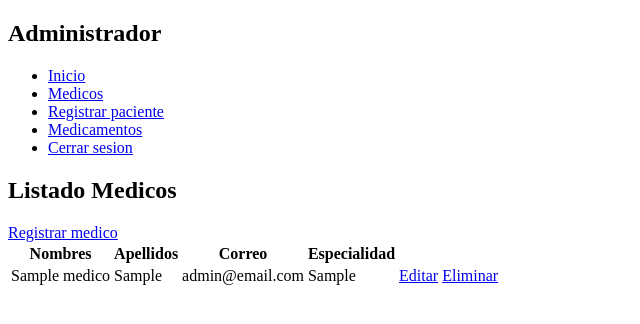
After one commit to fmontalvoo/receta_electronica, a Flask app: page /lista_medicos in a window 1280 px wide. The commit adds this page. Shown: the top 324 px of the page, without its empty margins (0-640 px from the left). Run offline with Flask 2, Linux system fonts and the light colour scheme; a user stored in the database is signed in; data comes from the database, SQL or seed files in the repository; tables that the repository leaves empty hold one stand-in row (values such as "Sample post").

Commit message:
Se completa el C.R.U.D de medicos.

```diff
--- a/acceso_datos/medico_dao.py
+++ b/acceso_datos/medico_dao.py
@@ -2,10 +2,9 @@ from .conexion_db import obtener_conexion
 
 from modelos.medico import *
 
-conexion = obtener_conexion()
-
 
 def registrar_medico(medico):
+    conexion = obtener_conexion()
     with conexion:
         with conexion.cursor() as cursor:
             sql = "INSERT INTO usuario (correo, clave, rol) values(%s, %s, %s)"
@@ -23,3 +22,53 @@ def registrar_medico(medico):
             cursor.execute(sql, (codigo, medico.nombres,
                            medico.apellidos, medico.especialidad))
             conexion.commit()
+
+
+def recuperar_medico(codigo):
+    conexion = obtener_conexion()
+    with conexion .cursor() as cursor:
+        sql = "SELECT m.codigo, nombres, apellidos, correo, clave, especialidad FROM usuario u, medico m WHERE m.codigo_usuario=u.codigo AND m.codigo=%s"
+        cursor.execute(sql, (codigo))
+        result = cursor.fetchone()
+        if result != None:
+            return Medico(result['codigo'], result['nombres'], result['apellidos'],
+                          result['correo'], result['especialidad'], result['clave'])
+
+        return None
+
+
+def editar_medico(medico):
+    conexion = obtener_conexion()
+    with conexion:
+        with conexion.cursor() as cursor:
+            sql = "UPDATE usuario u, medico m SET u.correo=%s, u.clave=%s, m.nombres=%s, m.apellidos=%s, m.especialidad=%s WHERE m.codigo_usuario=u.codigo AND m.codigo=%s"
+            cursor.execute(sql, (medico.correo, medico.clave, medico.nombres,
+                           medico.apellidos, medico.especialidad, medico.codigo))
+            conexion.commit()
+
+
+def eliminar_medico(codigo):
+    conexion = obtener_conexion()
+    with conexion.cursor() as cursor:
+        sql = "DELETE u, m FROM usuario u, medico m WHERE m.codigo_usuario=u.codigo AND m.codigo=%s"
+        cursor.execute(sql, (codigo))
+        conexion.commit()
+
+
+def recuperar_medicos():
+    conexion = obtener_conexion()
+    with conexion .cursor() as cursor:
+        sql = "SELECT m.codigo, nombres, apellidos, correo, clave, especialidad FROM usuario u, medico m WHERE m.codigo_usuario=u.codigo"
+        cursor.execute(sql)
+        result = cursor.fetchall()
+        if result != None:
+            medicos = []
+            for fila in result:
+                print(fila)
+                medico = Medico(fila['codigo'], fila['nombres'], fila['apellidos'],
+                                fila['correo'], fila['especialidad'], fila['clave'])
+                medicos.append(medico)
+
+            return medicos
+
+        return None
--- a/app.py
+++ b/app.py
@@ -70,7 +70,59 @@ def registrar_medico():
         clave = data['clave']
         controlador.registrar_medico(
             nombres, apellidos, correo, especialidad, clave)
+        return redirect(url_for('lista_medicos'))
+
     return render_template('usuario/medico/crear.html')
+
+
+@app.route('/lista_medicos')
+def lista_medicos():
+    usuario = recuperar_usuario()
+    if usuario == None:
+        return redirect(url_for('login'))
+    if usuario.rol != 'Administrador':
+        return redirect(url_for('index'))
+
+    medicos = controlador.recuperar_medicos()
+
+    return render_template('usuario/medico/lista.html', data={'medicos': medicos})
+
+
+@app.route('/editar_medico/<int:codigo>', methods=['GET', 'POST'])
+def editar_medico(codigo):
+    usuario = recuperar_usuario()
+    if usuario == None:
+        return redirect(url_for('login'))
+    if usuario.rol != 'Administrador':
+        return redirect(url_for('index'))
+
+    if request.method == 'POST':
+        data = request.form
+        nombres = data['nombres']
+        apellidos = data['apellidos']
+        correo = data['correo']
+        especialidad = data['especialidad']
+        clave = data['clave']
+        controlador.editar_medico(codigo,
+                                  nombres, apellidos, correo, especialidad, clave)
+        return redirect(url_for('lista_medicos'))
+
+    medico = controlador.recuperar_medico(codigo)
+
+    return render_template('usuario/medico/editar.html', medico=medico)
+
+
+@app.route('/eliminar_medico/<int:codigo>')
+def eliminar_medico(codigo):
+    usuario = recuperar_usuario()
+    if usuario == None:
+        return redirect(url_for('login'))
+    if usuario.rol != 'Administrador':
+        return redirect(url_for('index'))
+
+    controlador.eliminar_medico(codigo)
+
+    return redirect(url_for('lista_medicos'))
 
     """C.R.U.D de Pacientes"""
 
@@ -127,7 +179,9 @@ def lista_medicamentos():
         return redirect(url_for('login'))
     if usuario.rol != 'Administrador' and usuario.rol != 'Medico':
         return redirect(url_for('index'))
+
     medicamentos = controlador.recuperar_medicamentos()
+
     return render_template('medicamentos/lista.html', data={'medicamentos': medicamentos})
 
 
@@ -149,13 +203,13 @@ def editar_medicamento(codigo):
         controlador.editar_medicamento(codigo,
                                        nombre, registro,
                                        fecha_elaboracion,
-                                       fecha_vencimiento
-                                       )
+                                       fecha_vencimiento)
         return redirect(url_for('lista_medicamentos'))
 
     medicamento = controlador.recuperar_medicamento(codigo)
 
     return render_template('medicamentos/editar.html', medicamento=medicamento)
+
 
 @app.route('/eliminar_medicamento/<int:codigo>')
 def eliminar_medicamento(codigo):
@@ -169,6 +223,7 @@ def eliminar_medicamento(codigo):
 
     return redirect(url_for('lista_medicamentos'))
 
+
 def recuperar_usuario():
     try:
         usuario = Usuario(
--- a/controlador.py
+++ b/controlador.py
@@ -13,12 +13,28 @@ def login(correo, clave):
 
 
 def registrar_medico(nombres, apellidos, correo, especialidad, clave):
-    medico = Medico(nombres, apellidos, correo, especialidad, clave)
+    medico = Medico(0, nombres, apellidos, correo, especialidad, clave)
     mdao.registrar_medico(medico)
 
 
+def recuperar_medico(codigo):
+    return mdao.recuperar_medico(codigo)
+
+
+def editar_medico(codigo, nombres, apellidos, correo, especialidad, clave):
+    medico = Medico(codigo, nombres, apellidos, correo, especialidad, clave)
+    mdao.editar_medico(medico)
+
+def eliminar_medico(codigo):
+    mdao.eliminar_medico(codigo)
+
+def recuperar_medicos():
+    return mdao.recuperar_medicos()
+
+
 def registrar_paciente(nombres, apellidos, correo, historial_clinico, clave):
-    paciente = Paciente(nombres, apellidos, correo, historial_clinico, clave)
+    paciente = Paciente(0, nombres, apellidos, correo,
+                        historial_clinico, clave)
     pdao.registrar_paciente(paciente)
 
 
@@ -39,7 +55,7 @@ def recuperar_medicamento(codigo):
 
 
 def eliminar_medicamento(codigo):
-    return medao.eliminar_medicamento(codigo)
+    medao.eliminar_medicamento(codigo)
 
 
 def recuperar_medicamentos():
--- a/static/js/main.js
+++ b/static/js/main.js
@@ -3,7 +3,7 @@ if(btnDelete) {
   const btnArray = Array.from(btnDelete);
   btnArray.forEach((btn) => {
     btn.addEventListener('click', (e) => {
-      if(!confirm('¿Esta seguro de elimiar el  medicamento?')){
+      if(!confirm('¿Esta seguro de elimiar el registro?')){
         e.preventDefault();
       }
     });
--- a/templates/components/nav.html
+++ b/templates/components/nav.html
@@ -6,7 +6,7 @@
         </li>
         {% if session['rol'] == 'Administrador' %}
         <li>
-            <a href="{{ url_for('registrar_medico') }}">Registrar medico</a>
+            <a href="{{ url_for('lista_medicos') }}">Medicos</a>
         </li>
         {% endif %}
         {% if session['rol'] == 'Administrador' or session['rol'] == 'Medico' %}
--- a/templates/medicamentos/lista.html
+++ b/templates/medicamentos/lista.html
@@ -22,7 +22,7 @@
             <td>{{medicamento.fecha_elaboracion}}</td>
             <td>{{medicamento.fecha_vencimiento}}</td>
             <td>
-                <a href="{{ url_for('editar_medicamento', codigo=medicamento.codigo) }}">Actulizar</a>
+                <a href="{{ url_for('editar_medicamento', codigo=medicamento.codigo) }}">Editar</a>
                 <a id="btn-delete" href="{{ url_for('eliminar_medicamento', codigo=medicamento.codigo) }}">Eliminar</a>
             </td>
         </tr>
--- /dev/null
+++ b/templates/usuario/medico/lista.html
@@ -0,0 +1,35 @@
+{% extends './index.html' %}
+
+{% block title %}Listado Medicos{% endblock title %}
+
+{% block content %}
+<h2>Listado Medicos</h2>
+{% if data %}
+<a href="{{ url_for('registrar_medico') }}">Registrar medico</a>
+<table>
+    <thead>
+        <th>Nombres</th>
+        <th>Apellidos</th>
+        <th>Correo</th>
+        <th>Especialidad</th>
+    </thead>
+    <tbody>
+        {% for medico in data.medicos %}
+        <tr>
+            <td>{{medico.nombres}}</td>
+            <td>{{medico.apellidos}}</td>
+            <td>{{medico.correo}}</td>
+            <td>{{medico.especialidad}}</td>
+            <td>
+                <a href="{{ url_for('editar_medico', codigo=medico.codigo) }}">Editar</a>
+                <a id="btn-delete" href="{{ url_for('eliminar_medico', codigo=medico.codigo) }}">Eliminar</a>
+            </td>
+        </tr>
+        {% endfor %}
+    </tbody>
+</table>
+{% endif %}
+{% block scripts %}
+    <script src="{{ url_for('static', filename='js/main.js') }}"></script>
+{% endblock scripts %}
+{% endblock content %}
```
Also changed, not shown: acceso_datos/autenticacion.py (+10 -5 lines), acceso_datos/medicamento_dao.py (+5 -2 lines), templates/usuario/medico/editar.html (added, +34 -0 lines).
